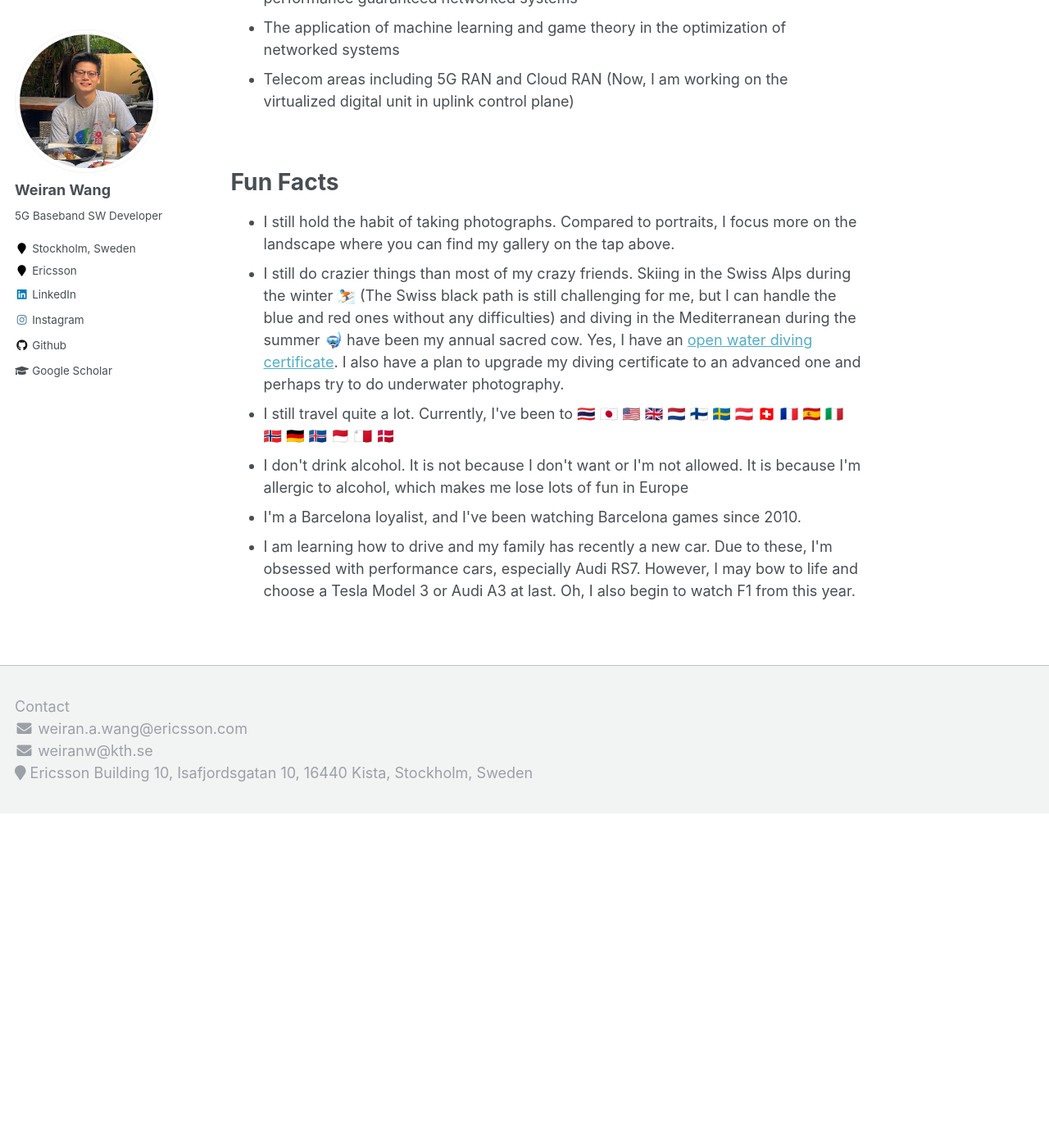
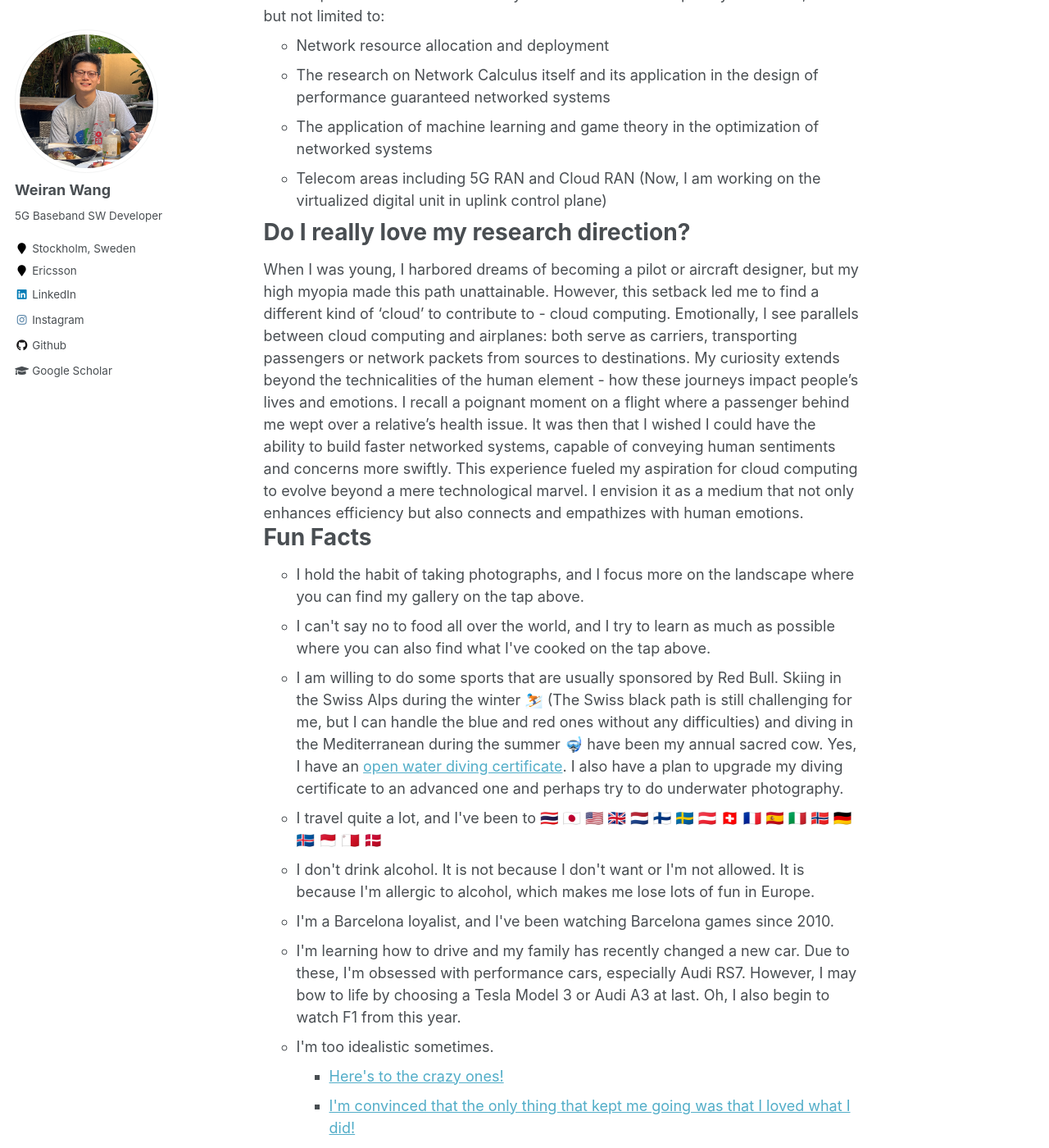
Before and after one commit to wangweiran0129/wangweiran0129.github.io, a Jekyll site: the page built from _pages/about.md, in a window 1280 px wide and 1400 px high, scrolled down 805 px. Shown: the whole window at 82% size. Built offline with Jekyll 4.4.1, drawn with Linux system fonts in a browser that asks for light colours; before the commit the page ends 1797 px from its top, so only the background shows below that; some of the changed text lies outside the part shown.

Commit message:
Add more content to the about page

```diff
--- a/_pages/about.md
+++ b/_pages/about.md
@@ -8,16 +8,21 @@ redirect_from:
   - /about.html
 ---
 
-About Myself
-======
+<h1>About Myself</h1>
 I am currently working as a 5G Baseband Software Developer at [Ericsson](https://www.ericsson.com/en) in Stockholm, Sweden.
 
-Prior to that, I obtained my MSc from [Royal Institute of Technology (KTH)](https://www.kth.se/en) in 2023 and my programme was [ICT Innovation](https://www.kth.se/en/studies/master/ict-innovation) - track Cloud and Network Infrastructure at the [School of Electrical Engineering and Computer Science](https://www.kth.se/en/eecs/skolan-for-elektroteknik-och-datavetenskap-1.760855). During my master study, I did an one-year exchange during the 2021-2022 academic year at [Swiss Federal Institute of Technology in Lausanne (EPFL)](https://www.epfl.ch/en/) in Switzerland where I also finished my master thesis. I achieved my BSc from the [School of Software Technology](https://ssdut.dlut.edu.cn/en.htm) of [Dalian University of Technology (DUT)](https://en.dlut.edu.cn/) in Dalian, China in 2020.
+Prior to that, I obtained my MSc from [Royal Institute of Technology (KTH)](https://www.kth.se/en) in 2023 and my programme was [ICT Innovation](https://www.kth.se/en/studies/master/ict-innovation) - track Cloud and Network Infrastructure. During my master study, I did an one-year exchange during the 2021-2022 academic year at [Swiss Federal Institute of Technology in Lausanne (EPFL)](https://www.epfl.ch/en/) in Switzerland where I also finished my master thesis. I achieved my BSc majoring in Software Engineering [Dalian University of Technology (DUT)](https://en.dlut.edu.cn/) in Dalian, China in 2020.
 
-For my future plan, I am about to seek for a PhD in the US in the coming application period beginning in this September 2023.
+For my future plan, I am now seeking for a PhD in the US/Europe in the application period beginning in this September 2023.
+The current progress (continuous updating based on the chronological order)
+<ul id="application_status">
+  <li> Georgia Tech - interviewed (4 Jan) / waiting the result
+  <li> EPFL - rej (25 Jan)
+  <li> Cornell - on WL (9 Feb) / final result will be no later than 5 Apr
+  <li> KTH - to be interviewed on 23 Feb
+</ul>
 
-My Research Interests
-======
+<h1>My Research Interests</h1>
 My research interest, in one single sentence, is the design and optimization of networked system (especially for the low-latency network). Specifically, it straddles the complex domain of networked systems and its interdisciplinary interfaces, include but not limited to:
 <ul id="research_interest">
  <li> Network resource allocation and deployment </li>
@@ -25,16 +30,26 @@ My research interest, in one single sentence, is the design and optimization of
  <li> The application of machine learning and game theory in the optimization of networked systems </li>
  <li> Telecom areas including 5G RAN and Cloud RAN (Now, I am working on the virtualized digital unit in uplink control plane)</li>
 </ul>
-<br>
 
-Fun Facts
-======
+<h1>Do I really love my research direction?</h1>
+When I was young, I harbored dreams of becoming a pilot or aircraft designer, but my high myopia made this path unattainable. However, this setback led me to find a different kind of ‘cloud’ to contribute to - cloud computing. Emotionally, I see parallels between cloud computing and airplanes: both serve as carriers, transporting passengers or network packets from sources to destinations. My curiosity extends beyond the technicalities of the human element - how these journeys impact people’s lives and emotions. I recall a poignant moment on a flight where a passenger behind me wept over a relative’s health issue. It was then that I wished I could have the ability to build faster networked systems, capable of conveying human sentiments and concerns more swiftly. This experience fueled my aspiration for cloud computing to evolve beyond a mere technological marvel. I envision it as a medium that not only enhances efficiency but also connects and empathizes with human emotions.
+
+<h1>Fun Facts</h1>
 <ul id="fun_facts">
-  <li>I still hold the habit of taking photographs. Compared to portraits, I focus more on the landscape where you can find my gallery on the tap above.</li>
-  <li>I still do crazier things than most of my crazy friends. Skiing in the Swiss Alps during the winter ⛷️ (The Swiss black path is still challenging for me, but I can handle the blue and red ones without any difficulties) and diving in the Mediterranean during the summer 🤿 have been my annual sacred cow. Yes, I have an <a href="https://drive.google.com/file/d/1Ch8Ajgckvbv-Z73niMWj1QG_5HpNdOCn/view?usp=sharing">open water diving certificate</a>. I also have a plan to upgrade my diving certificate to an advanced one and perhaps try to do underwater photography.</li>
-  <li>I still travel quite a lot. Currently, I've been to 🇹🇭 🇯🇵 🇺🇸 🇬🇧 🇳🇱 🇫🇮 🇸🇪 🇦🇹 🇨🇭 🇫🇷 🇪🇸 🇮🇹 🇳🇴 🇩🇪 🇮🇸 🇲🇨 🇲🇹 🇩🇰</li>
-  <li>I don't drink alcohol. It is not because I don't want or I'm not allowed. It is because I'm allergic to alcohol, which makes me lose lots of fun in Europe</li>
-  <li>I'm a Barcelona loyalist, and I've been watching Barcelona games since 2010.</li>
-  <li>I am learning how to drive and my family has recently a new car. Due to these, I'm obsessed with performance cars, especially Audi RS7. However, I may bow to life and choose a Tesla Model 3 or Audi A3 at last. Oh, I also begin to watch F1 from this year.</li>
+  <li> I hold the habit of taking photographs, and I focus more on the landscape where you can find my gallery on the tap above.</li>
+  <li> I can't say no to food all over the world, and I try to learn as much as possible where you can also find what I've cooked on the tap above.</li>
+  <li> I am willing to do some sports that are usually sponsored by Red Bull. Skiing in the Swiss Alps during the winter ⛷️ (The Swiss black path is still challenging for me, but I can handle the blue and red ones without any difficulties) and diving in the Mediterranean during the summer 🤿 have been my annual sacred cow. Yes, I have an <a href="https://drive.google.com/file/d/1Ch8Ajgckvbv-Z73niMWj1QG_5HpNdOCn/view?usp=sharing">open water diving certificate</a>. I also have a plan to upgrade my diving certificate to an advanced one and perhaps try to do underwater photography.</li>
+  <li> I travel quite a lot, and I've been to 🇹🇭 🇯🇵 🇺🇸 🇬🇧 🇳🇱 🇫🇮 🇸🇪 🇦🇹 🇨🇭 🇫🇷 🇪🇸 🇮🇹 🇳🇴 🇩🇪 🇮🇸 🇲🇨 🇲🇹 🇩🇰 </li>
+  <li> I don't drink alcohol. It is not because I don't want or I'm not allowed. It is because I'm allergic to alcohol, which makes me lose lots of fun in Europe.</li>
+  <li> I'm a Barcelona loyalist, and I've been watching Barcelona games since 2010.</li>
+  <li> I'm learning how to drive and my family has recently changed a new car. Due to these, I'm obsessed with performance cars, especially Audi RS7. However, I may bow to life by choosing a Tesla Model 3 or Audi A3 at last. Oh, I also begin to watch F1 from this year.</li>
+  <li> I'm too idealistic sometimes.
+    <ul>
+      <li><a href="https://www.youtube.com/watch?v=-z4NS2zdrZc">Here's to the crazy ones!</a></li>
+      <li><a href="https://www.youtube.com/watch?v=UF8uR6Z6KLc">I'm convinced that the only thing that kept me going was that I loved what I did!</a></li>
+      <li><a href="https://www.youtube.com/watch?v=ji5_MqicxSo">The brick walls are not there to keep us out. The brick walls are there to give us a chance to show how badly we want something!</a></li>
+    </ul>
+  </li>
+
 </ul>
 <br>
```
